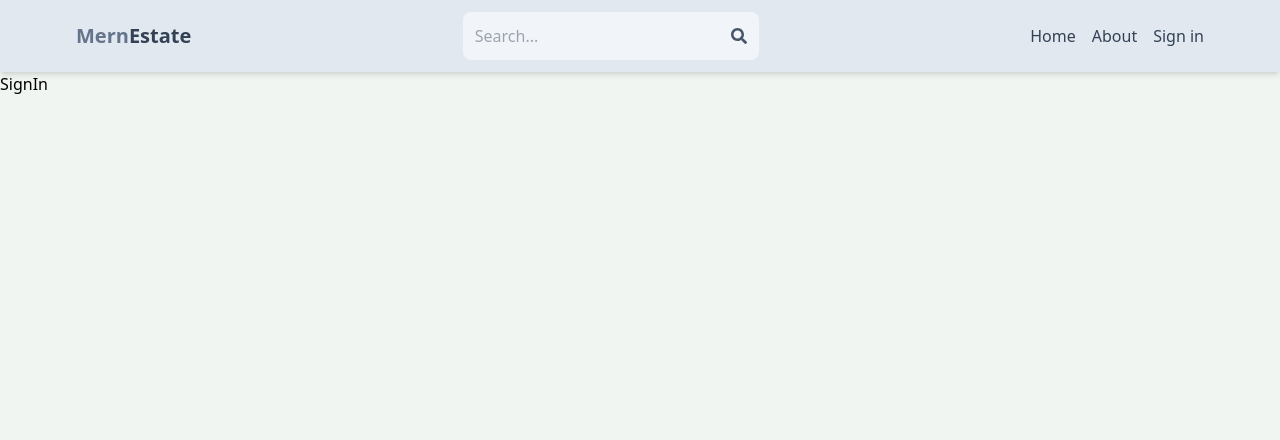
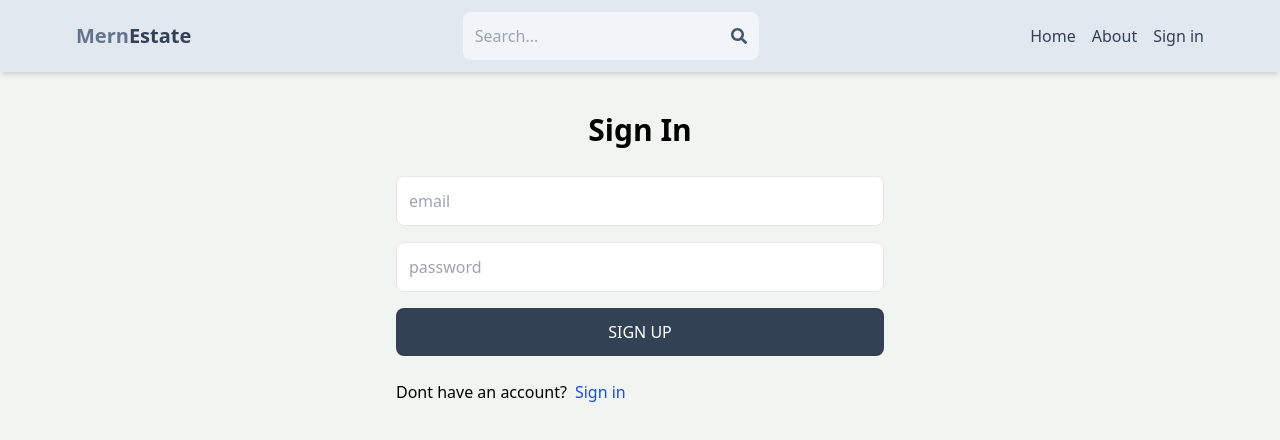
Before and after one commit to Default-nick/mern-estate, a React (Vite) app in the folder client/: page /sign-in in a window 1280 px wide. Shown: the top 440 px of the page. Built offline with nearby package versions, Linux system fonts and the light colour scheme.

Commit message:
Feat: Criação de página de login funcional Refactor: Correção de escrita em página de cadastro

```diff
--- a/client/src/pages/SignIn.jsx
+++ b/client/src/pages/SignIn.jsx
@@ -1,5 +1,66 @@
+import { useState } from "react";
+import {Link, useNavigate} from "react-router-dom";
+
 export default function SignIn() {
+  const [formData, setFormData] = useState({});
+  const [error, setError] = useState(null);
+  const [loading, setLoading] = useState(false);
+  const navigate = useNavigate();
+
+  const handleChange=(e)=>{
+    setError(null)
+    setFormData({
+      ...formData,
+      [e.target.id]: e.target.value
+    })
+  }
+
+  const handleSubmit= async(e)=>{
+    e.preventDefault();
+    try {
+      setLoading(true);
+      const res = await fetch('/api/auth/signin', {
+        method: 'POST',
+        headers:{
+          'Content-Type': 'application/json',
+        },
+        body: JSON.stringify(formData),
+      });
+      const data = await res.json();
+      if(data.success === false){
+        setLoading(false);
+        setError(data.message);
+        return
+      }
+      setLoading(false)
+      navigate('/')
+    } catch (error) {
+      setLoading(false);
+      setError(error.message)
+    }
+
+  }
+
   return (
-    <div>SignIn</div>
+    <div className="p-3 max-w-lg mx-auto">
+      <h1 className="text-3xl text-center font-semibold my-7">
+        Sign In
+      </h1>
+      <form className="flex flex-col gap-4" onSubmit={handleSubmit}>
+        <input type="email" placeholder="email" className="border p-3 rounded-lg" id='email' onChange={handleChange}/>
+        <input type="password" placeholder="password" className="border p-3 rounded-lg" id='password' onChange={handleChange}/>
+        <button
+        disabled={loading}
+        className="bg-slate-700 text-white p-3 rounded-lg
+        uppercase hover:opacity-90 disabled:opacity-50 disabled:cursor-not-allowed"
+        >{loading ? 'Loading' : 'Sign Up'}</button>
+        <div className="flex gap-2 mt-2">
+          <p>Dont have an account?</p>
+          <Link to="/sign-up">
+            <span className="text-blue-700">Sign in</span></Link>
+        </div>
+      </form>
+      {error && <p className="text-red-500 mt-5">{error}</p>}
+    </div>
   )
 }
--- a/client/src/pages/SignUp.jsx
+++ b/client/src/pages/SignUp.jsx
@@ -44,7 +44,7 @@
   return (
     <div className="p-3 max-w-lg mx-auto">
       <h1 className="text-3xl text-center font-semibold my-7">
-        SignUp
+        Sign Up
       </h1>
       <form className="flex flex-col gap-4" onSubmit={handleSubmit}>
         <input type="text" placeholder="username" className="border p-3 rounded-lg" id='username' onChange={handleChange}/>
@@ -58,7 +58,7 @@
         <div className="flex gap-2 mt-2">
           <p>Have an account?</p>
           <Link to="/sign-in">
-            <span className="text-blue-700">Sign in</span></Link>
+            <span className="text-blue-700">Sign Up</span></Link>
         </div>
       </form>
       {error && <p className="text-red-500 mt-5">{error}</p>}
```
